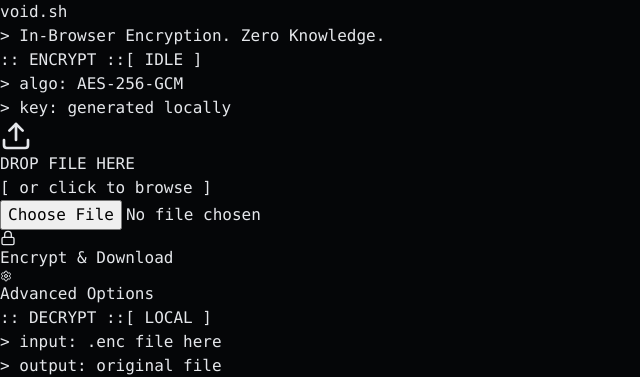
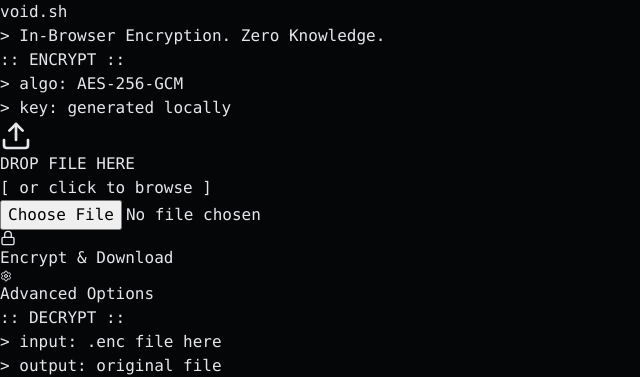
Before and after one commit to P4v3r/void-sh, a React (Vite) app: page / in a window 1280 px wide. Shown: the top 377 px of the page, without its empty margins (0-640 px from the left). Built offline with nearby package versions, Linux system fonts and the light colour scheme.

Commit message:
Remove UI badges and add chunk encryption constants

```diff
--- a/src/App.tsx
+++ b/src/App.tsx
@@ -316,9 +316,6 @@ function App() {
 
               <div className="flex items-center justify-between mb-4 relative z-10">
                 <span className="text-[14px] text-emerald-400 tracking-widest font-bold">:: ENCRYPT ::</span>
-                <span className="text-[12px] text-emerald-600">
-                  [{status === 'IDLE' ? ' IDLE ' : status === 'READY' ? ' READY ' : status === 'ENCRYPTING' ? ' BUSY ' : ' DONE '}]
-                </span>
               </div>
 
               <div className="text-[12px] space-y-1 mb-4 opacity-70 relative z-10">
@@ -612,7 +609,6 @@ function App() {
 
               <div className="flex items-center justify-between mb-4 relative z-10">
                 <span className="text-[14px] text-emerald-400 tracking-widest font-bold">:: DECRYPT ::</span>
-                <span className="text-[12px] text-emerald-600">[ LOCAL ]</span>
               </div>
 
               <div className="text-[12px] space-y-1 mb-4 opacity-70 relative z-10">
--- a/src/config.ts
+++ b/src/config.ts
@@ -1,12 +1,12 @@
 // src/config.ts
-// Simplified config - no more Supabase/Dropbox
 
 export const CONFIG = {
   PBKDF2_ITERATIONS: 310000,
   IV_LENGTH: 12,
   SALT_LENGTH: 16,
-  FILE_FORMAT_VERSION: 1,
-  MAGIC_BYTES: new Uint8Array([0x56, 0x4F, 0x49, 0x44]),
+  CHUNK_SIZE: 4 * 1024 * 1024, // 4MB per chunk
+  MAGIC_BYTES: new Uint8Array([0x56, 0x4F, 0x49, 0x44]), // "VOID"
+  FILE_FORMAT_VERSION: 2,
   HARD_MAX_MB: 2048,
   HARD_MAX_BYTES: 2048 * 1024 * 1024,
 } as const;
```
